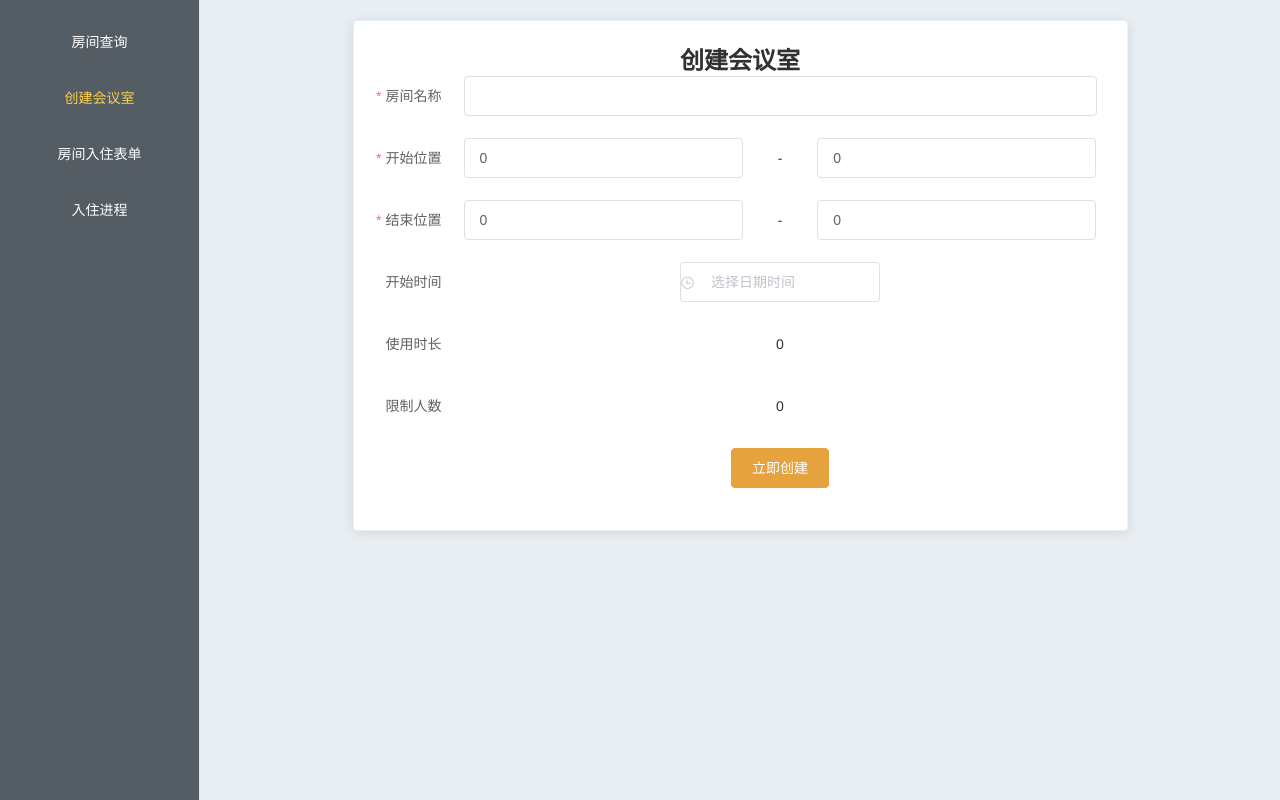
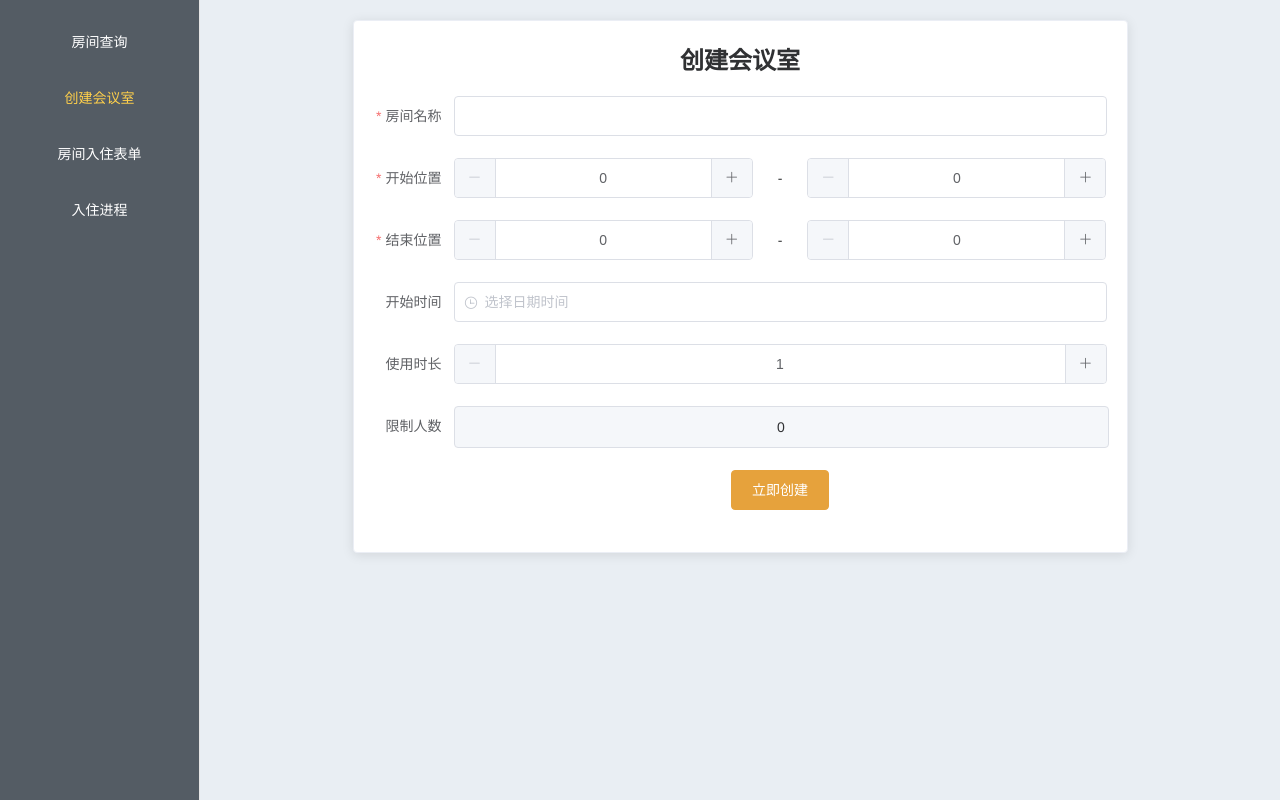
Before and after one commit to uemuki/AIMeeting-Vue, a Vue app: page / in a window 1280 px wide. Built offline with nearby package versions, Linux system fonts and the light colour scheme.

Commit message:
学习路径 +去答题按钮

```diff
--- a/public/index.html
+++ b/public/index.html
@@ -5,7 +5,7 @@
     <meta http-equiv="X-UA-Compatible" content="IE=edge">
     <meta name="viewport" content="width=device-width,initial-scale=1.0">
     <link rel="icon" href="<%= BASE_URL %>favicon.ico">
-    <title>zhoufan</title>
+    <title>会议室系统</title>
   </head>
   <body>
     <noscript>
--- a/src/api/company.ts
+++ b/src/api/company.ts
@@ -11,13 +11,20 @@ export async function vueApiTest(): Promise<any> {
 }
 
 export async function addRoom(room: Room) {
-  //TODO 调用自己的服务
-  const res: Result = await axios.post("/api/company/addRoom", room);
-  console.log("vue-api-addroom", res);
-  return res;
+  const res = await axios.post("/api/company/addRoom", room);
+  return t(res);
 }
 
 export async function query() {
   //TODO 调用自己的服务
   const res = await axios.get("/api/company/query");
+  return res && res.data;
 }
+
+function t(res: any) {
+  if (res) {
+    const resT: Result = res.data;
+    return resT.isSuccess && resT.data;
+  }
+  return false;
+}
--- a/src/utils/date.ts
+++ b/src/utils/date.ts
@@ -83,6 +83,12 @@ export default class DateUtil {
     }
     return dt;
   }
+
+  compare(dtFir: string | number | Date, dtSec: string | number | Date) {
+    const dtFirT = this.parseDate(dtFir);
+    const dtSecT = this.parseDate(dtSec);
+    return dtFirT > dtSecT;
+  }
 }
 
 interface DateMap {
--- a/src/views/Home.vue
+++ b/src/views/Home.vue
@@ -7,7 +7,7 @@
       >
         <div class="grid-content bg-purple">
           <el-card class="box-card">
-            <h2>{{title}}</h2>
+            <h2 class="title">{{title}}</h2>
             <!-- TOOD -->
             <el-form
               ref="room"
@@ -28,7 +28,13 @@
               >
                 <el-col :span="11">
                   <el-form-item prop="position">
-                    <el-input v-model="ruleForm.start.x"></el-input>
+                    <el-input-number
+                      v-model="ruleForm.start.x"
+                      @change="handleChange"
+                      :min="0"
+                      :max="40"
+                      label="描述文字"
+                    ></el-input-number>
                   </el-form-item>
                 </el-col>
                 <el-col
@@ -37,7 +43,13 @@
                 >-</el-col>
                 <el-col :span="11">
                   <el-form-item prop="position">
-                    <el-input v-model="ruleForm.start.y"></el-input>
+                    <el-input-number
+                      v-model="ruleForm.start.y"
+                      @change="handleChange"
+                      :min="0"
+                      :max="40"
+                      label="描述文字"
+                    ></el-input-number>
                   </el-form-item>
                 </el-col>
               </el-form-item>
@@ -47,7 +59,13 @@
               >
                 <el-col :span="11">
                   <el-form-item prop="position">
-                    <el-input v-model="ruleForm.end.x"></el-input>
+                    <el-input-number
+                      v-model="ruleForm.end.x"
+                      @change="handleChange"
+                      :min="0"
+                      :max="40"
+                      label="描述文字"
+                    ></el-input-number>
                   </el-form-item>
                 </el-col>
                 <el-col
@@ -56,7 +74,13 @@
                 >-</el-col>
                 <el-col :span="11">
                   <el-form-item prop="position">
-                    <el-input v-model="ruleForm.end.y"></el-input>
+                    <el-input-number
+                      v-model="ruleForm.end.y"
+                      @change="handleChange"
+                      :min="0"
+                      :max="40"
+                      label="描述文字"
+                    ></el-input-number>
                   </el-form-item>
                 </el-col>
               </el-form-item>
@@ -73,16 +97,22 @@
                   :picker-options="pickerOptions"
                 >
                 </el-date-picker>
-                <!-- <el-input v-model="ruleForm.duration"></el-input> -->
               </el-form-item>
               <el-form-item
                 label="使用时长"
                 prop="duration"
+                class="duration"
               >
-                <div>{{ruleForm.limit}}</div>
+                <el-input-number
+                  v-model="ruleForm.duration"
+                  @change="handleChange"
+                  :min="1"
+                  :max="180"
+                  label="描述文字"
+                ></el-input-number>
               </el-form-item>
               <el-form-item label="限制人数">
-                <div>{{ruleForm.limit}}</div>
+                <div class="limit">{{ruleForm.limit}}</div>
               </el-form-item>
               <el-form-item>
                 <el-button
@@ -100,7 +130,7 @@
 
 <script lang="ts">
 import { Component, Vue } from "vue-property-decorator";
-import { addRoom, query } from "../api/company";
+import { addRoom } from "../api/company";
 import { Room, Point } from "../model/room";
 import Result from "../model/result";
 import DateUtil from "../utils/date";
@@ -153,42 +183,45 @@ export default class Home extends Vue {
       { required: true, message: "请输入会议室名称", trigger: "blur" },
       { min: 1, max: 20, message: "长度在 1 到 20 个字符", trigger: "blur" }
     ]
-    // position: [
-    //   {pattern:/^\d{1,3}$/,
-    //     required: true,
-    //     message: "请输入内容",
-    //     trigger: "blur"
-    //   }
-    // ]
   };
   // @Prop() name!: string;
+  handleChange() {}
   submitForm() {
     let el: any = this.$refs.room;
     el.validate(async (valid: boolean) => {
       if (valid) {
         //TODO 调用接口
-        const start = this.ruleForm.start;
-        const end = this.ruleForm.end;
-        // if (this.ruleForm.duration !== undefined)
-        //   this.ruleForm.duration = this.ruleForm.duration.map((dt: string) => {
-        //     return new DateUtil().formatToLocal(dt, "YYYY-MM-DD hh:mm");
-        //   });
-        // console.log(this.ruleForm.duration);
-
-        if (start.x < end.x && start.y < end.y) {
-          this.ruleForm.limit = (end.x - start.x) * (end.y - start.y);
-          this.ruleForm.gmt_created = new Date().toJSON();
-
-          // const res = await addRoom(this.ruleForm);
-          // console.log(res);
-        } else {
-          this.$message.error("房间结束位置不能小于或等于开始位置");
-        }
+        this.ruleForm.gmt_created = new Date().toJSON();
+        const {
+          start,
+          end,
+          start_time: startT,
+          gmt_created: createT
+        } = this.ruleForm;
+        this.add(start, end, startT as string, createT as string);
       } else {
         console.log("error submit!!");
         return false;
       }
     });
+  }
+  async add(start: Point, end: Point, startT: string, createT: string) {
+    if (start.x < end.x && start.y < end.y) {
+      this.ruleForm.limit = (end.x - start.x) * (end.y - start.y);
+      let res;
+      if (startT) {
+        if (new DateUtil().compare(startT, createT)) {
+          res = await addRoom(this.ruleForm);
+        } else {
+          this.$message.error("使用时间不能先于创建时间");
+        }
+      } else {
+        res = await addRoom(this.ruleForm);
+      }
+      console.log(res);
+    } else {
+      this.$message.error("房间结束位置不能小于或等于开始位置");
+    }
   }
   // async aApi() {
   //   console.log('------1');
@@ -201,14 +234,41 @@ export default class Home extends Vue {
   //   console.log('------3');
   //   query();
   // }
+
+  // const t = new DateUtil().formatToLocal(this.ruleForm.start_time as string, "YYYY-MM-DD hh:mm")
+  // console.log(this.ruleForm);
+  // console.log(t);
 }
 </script>
 
 <style lang="scss" scoped>
 .home {
+  .box-card {
+    .title {
+      padding-bottom: 20px;
+    }
+    .limit {
+      width: 100%;
+      margin: 0 auto;
+      border-radius: 4px;
+      border: 1px solid #dcdfe6;
+      background-color: #f5f7fa;
+    }
+  }
   .name .el-input {
     box-sizing: border-box;
-    padding: 0 10px;
+  }
+  .el-date-editor.el-input {
+    width: 100%;
+  }
+  .el-input__prefix {
+    left: 12px;
+  }
+  .el-input-number {
+    width: 100%;
+  }
+  .el-col.el-col-11 {
+    padding: 0 !important;
   }
 }
 </style>
--- a/src/views/Rooms.vue
+++ b/src/views/Rooms.vue
@@ -10,18 +10,25 @@
           <el-table-column
             prop="name"
             label="会议室名称"
-            width="180"
+          >
+            <template slot-scope="scope">
+              <span style="margin-left: 10px">会议室名称</span>
+            </template>
+          </el-table-column>
+          <el-table-column
+            prop="end"
+            label="创建时间"
+          >
+          </el-table-column>
+          <el-table-column
+            prop="end"
+            label="使用时间及时长"
+            width="150"
           >
           </el-table-column>
           <el-table-column
             prop="start"
             label="开始位置"
-            width="180"
-          >
-          </el-table-column>
-          <el-table-column
-            prop="end"
-            label="结束位置"
           >
           </el-table-column>
           <el-table-column
@@ -38,12 +45,15 @@
 
 <script lang="ts">
 import { Component, Vue } from "vue-property-decorator";
-// import { addRoom, query } from "../api/company";
+import { query } from "../api/company";
 import { Room, Point } from "../model/room";
 // import Result from "../model/result";
 
 @Component
 export default class Home extends Vue {
   tableData: Room[] = [];
+  async queryData() {
+    this.tableData = await query();
+  }
 }
 </script>
```
